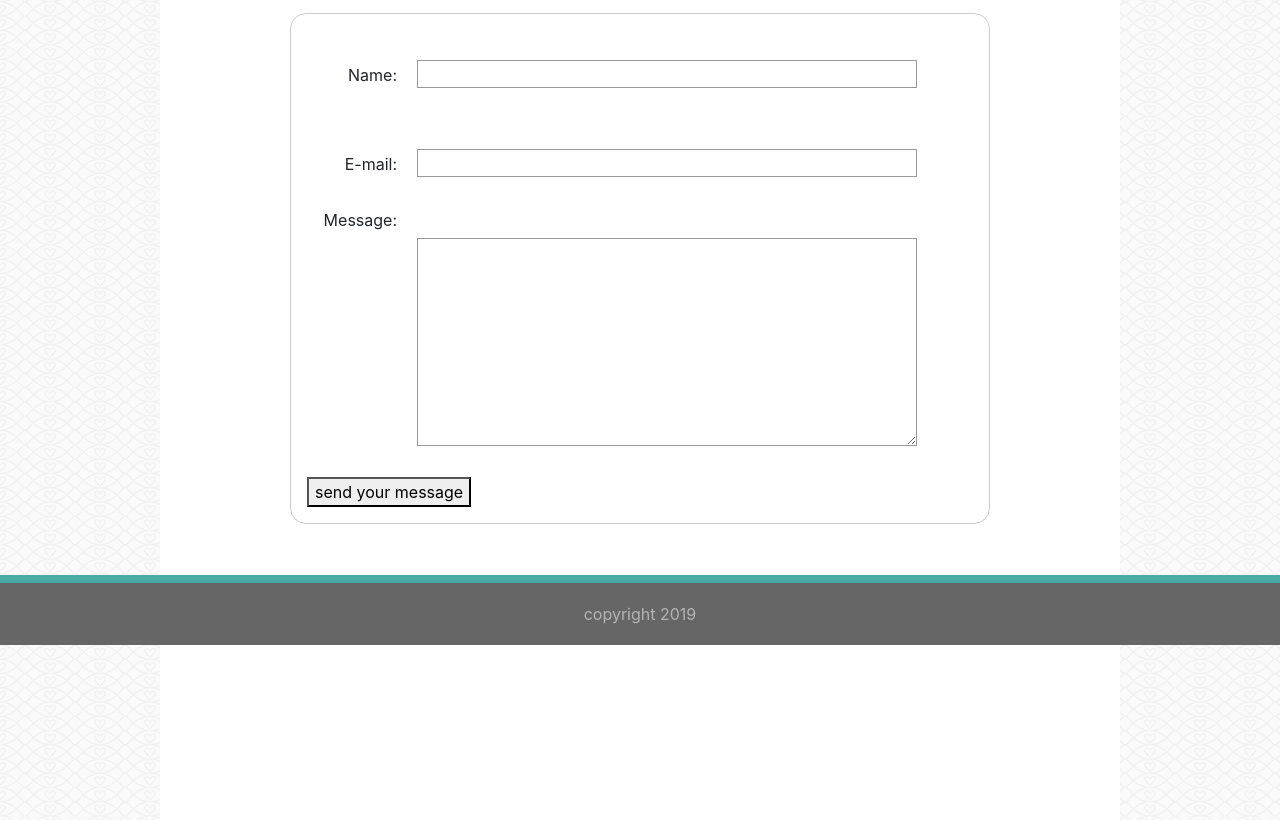
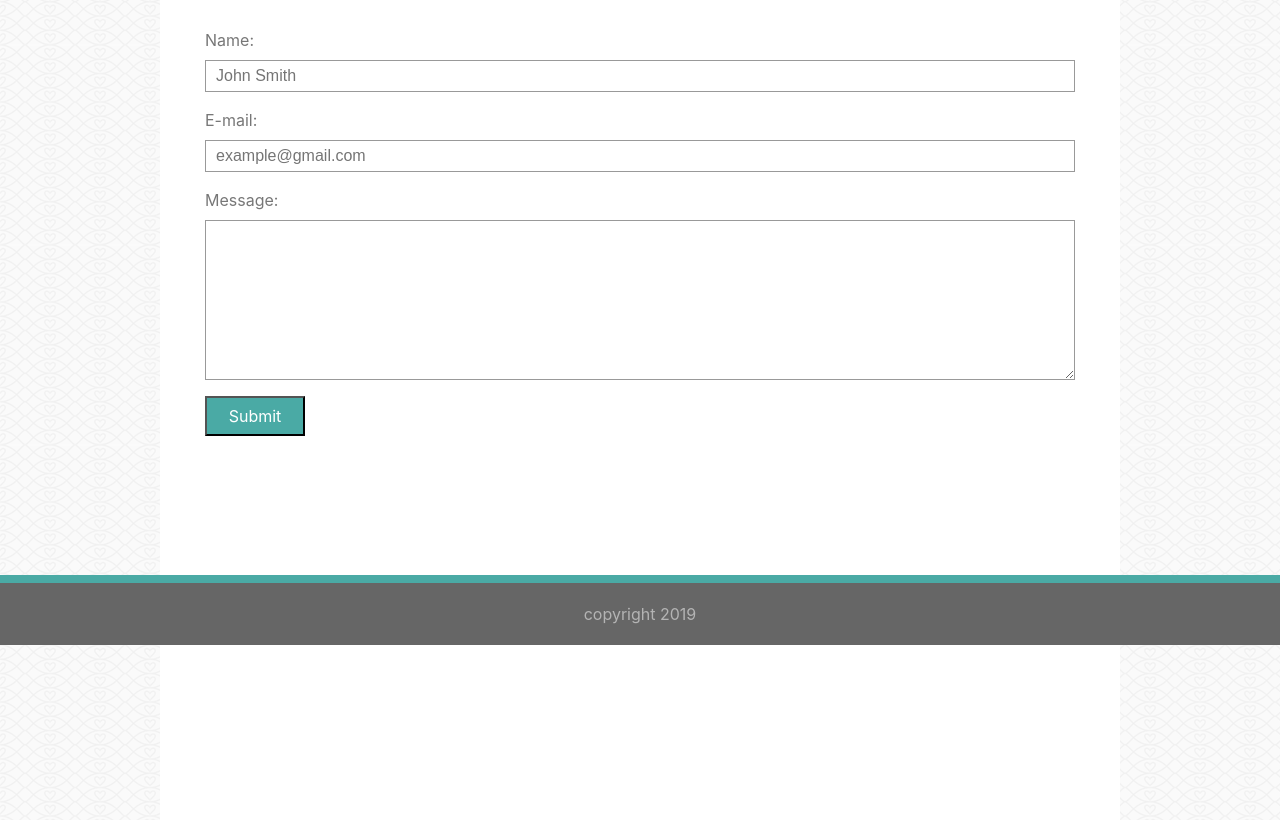
Before and after one commit to trholeski/Basic-Portfolio, a plain HTML site: page contact.html in a window 1280 px wide. Shown: the part 155-975 px from the top of the page. Drawn offline with nearby package versions, Linux system fonts and the light colour scheme; files whose address does not match are found by name.

Commit message:
Updated the CSS of the contact page to match the spec. Also added name to top left of nav on all pages.

```diff
--- a/CSS/style.css
+++ b/CSS/style.css
@@ -167,57 +167,47 @@
             margin-left: 50px;
         }
         .contact-form{
-             /* Just to center the form on the page */
             margin: 0 auto;
-            width: 700px;
-            /* To see the outline of the form */
-            padding: 1em;
-            border: 1px solid #CCC;
-            border-radius: 1em;
+            width: 900px;
             position: relative;
+            padding:15px;
+        }
 
-        }
         form div + div {
             margin-top: 1em;
           }
 
-          label {
-            /* To make sure that all labels have the same size and are properly aligned */
-            display: inline-block;
+        label {
+            display: block;
             width: 90px;
-            text-align: right;
+            color:#777777;
           }
 
           input, textarea {
-            /* To make sure that all text fields have the same font settings
-               By default, textareas have a monospace font */
-            font: 1.3em sans-serif;
-            margin:15px;
-            margin-top:30px;
-            /* To give the same size to all text fields */
-            width: 500px;
+            font: 1em sans-serif;
+            height:2em;
+            width: 870px;
             box-sizing: border-box;
-
-
-            /* To harmonize the look & feel of text field border */
             border: 1px solid #999;
+            padding: 10px;
           }
 
-          input:focus, textarea:focus {
-            /* To give a little highlight on active elements */
+          input:hover, textarea:hover {
             border-color: #000;
           }
 
           textarea {
-            /* To properly align multiline text fields with their labels */
             vertical-align: top;
             height: 10em;
           }
 
           .button {
-            /* To position the buttons to the same position of the text fields */
             position:relative;
             margin-top:1em;
+            height: 40px;
+            width:100px;
+            background-color:#4aaaa5;
+            color:white;
           }
 
 
@@ -254,5 +244,5 @@
         }
         .portfolio-label-text{
             margin-top: 10px;
-            color:rgb(252, 252, 252)
+            color:rgb(252, 252, 252);
         }
--- a/contact.html
+++ b/contact.html
@@ -14,7 +14,7 @@
         <div class="nav-content">
                 <div class="nav-left">
 
-                            <a href="index.html" class="logo-button">Logo</a>
+                            <a href="index.html" class="logo-button">Tim Holeski</a>
                 </div>
                 <div class="nav-right">
                     <ul class="main-nav" id="js-menu">
@@ -37,18 +37,18 @@
     <form class="contact-form" action="/form_handler" method="post">
         <div class="name-field">
             <label for="name">Name:</label>
-            <input type="text" id="name" name="user_name">
+            <input type="text" id="name" name="user_name" placeholder="John Smith">
         </div>
         <div class="email-field">
             <label for="mail">E-mail:</label>
-            <input type="email" id="mail" name="user_mail">
+            <input type="email" id="mail" name="user_mail" placeholder="example@gmail.com">
         </div>
         <div class="msg-field">
             <label for="msg">Message:</label>
             <textarea id="msg" name="user_message"></textarea>
         </div>
         <button class="button" tyoe="submit">
-            send your message
+            Submit
         </button>
     </form>
     </section>
```
Also changed, not shown: index.html (+3 -3 lines), portfolio.html (+1 -1 lines).
